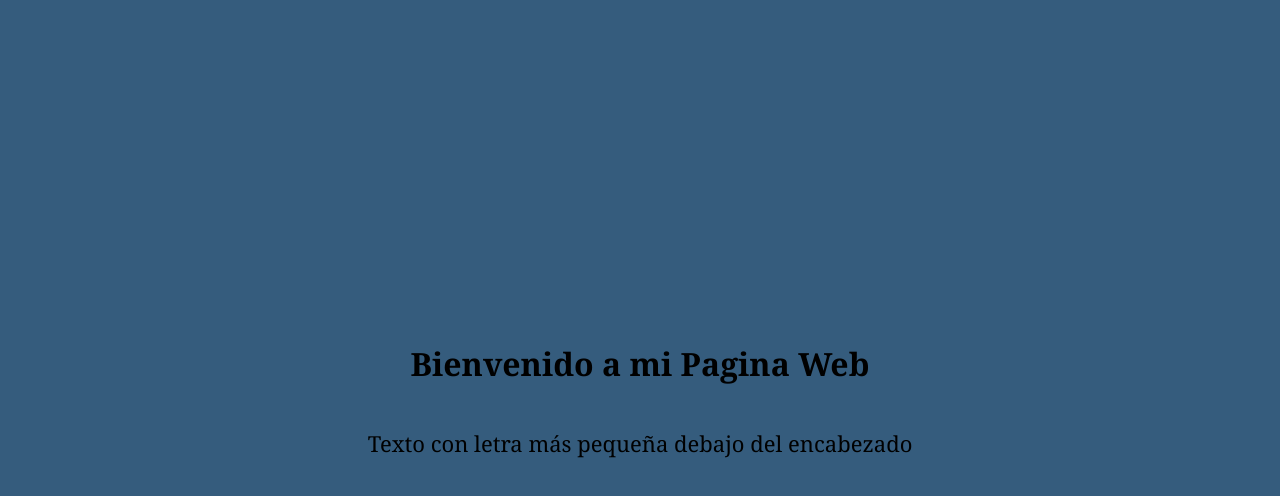
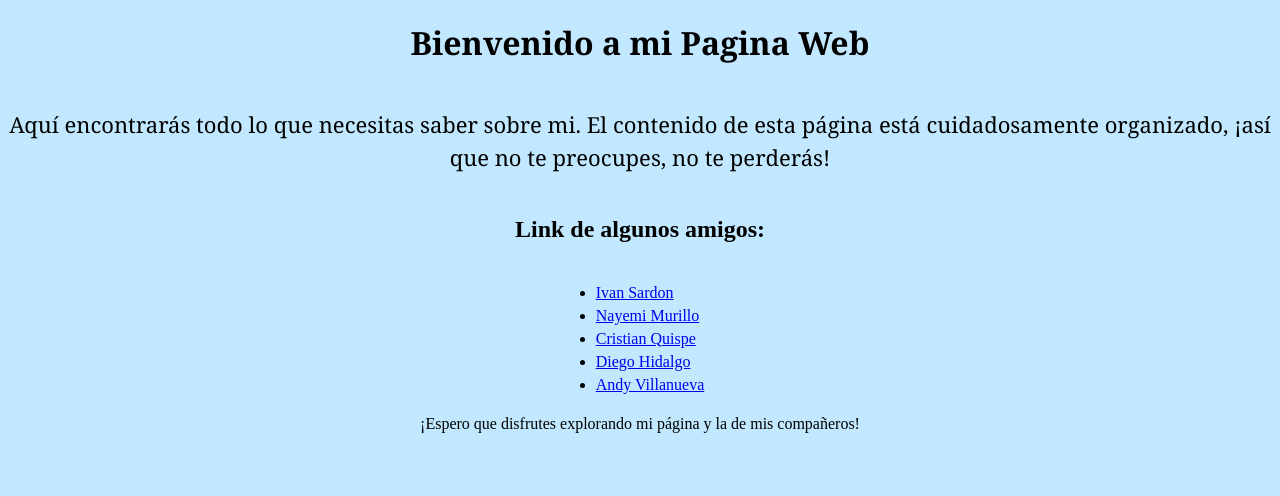
Before and after one commit to Ericko0o/Ericko0o, a plain HTML site: page Inicio.html in a window 1280 px wide. Drawn offline with Linux system fonts and the light colour scheme.

Commit message:
Contenido

```diff
--- a/Inicio.html
+++ b/Inicio.html
@@ -2,34 +2,59 @@
 <html>
 <head>
     <style>
-        html, body {
-            height: 100%;
+        body {
             margin: 0;
             padding: 0;
-        }
-
-        body {
-            background-color: #355C7D; /* Color de fondo */
+            background-color: #C1E8FF;
             display: flex;
-            flex-direction: column; /* Alinear contenido en columna */
+            flex-direction: column;
             justify-content: center;
             align-items: center;
         }
 
         h1 {
-            color: #000000; /* Color del texto */
-            font-family: Georgia, serif; /* Cambia el tipo de letra a Georgia aquí */
+            color: #000000;
+            font-family: Georgia, serif;
+        }
+
+        h2 {
+            text-align: left;
         }
 
         p {
-            color: #000000; /* Color del texto */
-            font-family: Georgia, serif; /* Cambia el tipo de letra a Georgia aquí */
-            font-size: 22px; /* Tamaño de fuente más pequeño */
+            color: #000000;
+            font-family: Georgia, serif;
+            font-size: 22px;
+            text-align: center;
+            line-height: 1.5;
+        }
+
+        ul {
+            list-style-type: disc;
+            text-align: left;
+            padding-left: 20px;
+        }
+
+        li {
+            margin: 5px 0;
         }
     </style>
 </head>
 <body>
     <h1>Bienvenido a mi Pagina Web</h1>
-    <p>Texto con letra más pequeña debajo del encabezado</p>
+
+    <p>
+        Aquí encontrarás todo lo que necesitas saber sobre mi. El contenido de esta página está cuidadosamente organizado, ¡así que no te preocupes, no te perderás!
+    <h2>Link de algunos amigos:</h2>
+        <ul>
+            <li><a href="https://mativan15.github.io/mativan15/index.html" target="_blank">Ivan Sardon</a></li>
+            <li><a href="https://nayemymurillo.github.io/NayemyMurilloRivera.github.io/" target="_blank">Nayemi Murillo</a></li>
+            <li><a href="https://christianbrandon97.github.io/" target="_blank">Cristian Quispe</a></li>
+            <li><a href="https://diegoalejandrohidalgomachaca.000webhostapp.com/" target="_blank">Diego Hidalgo</a></li>
+            <li><a href="https://andyvillanueva24.github.io/Andy-Villanueva/" target="_blank">Andy Villanueva</a></li>
+        </ul>
+
+        ¡Espero que disfrutes explorando mi página y la de mis compañeros!
+    </p>
 </body>
 </html>
```
Also changed, not shown: Contacto.html (+4 -4 lines), Proyectos.html (+45 -4 lines), Sobre mi.html (+4 -4 lines), index.html (+8 -6 lines).
